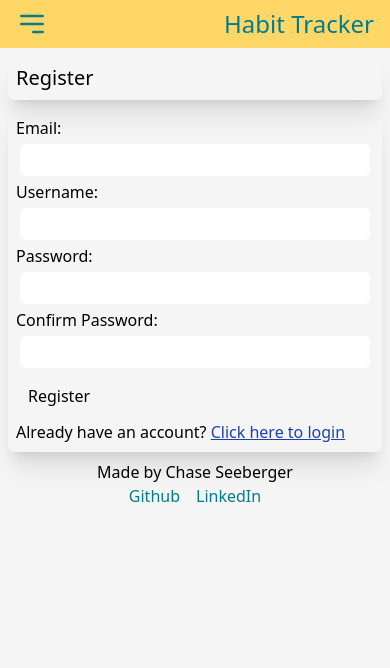
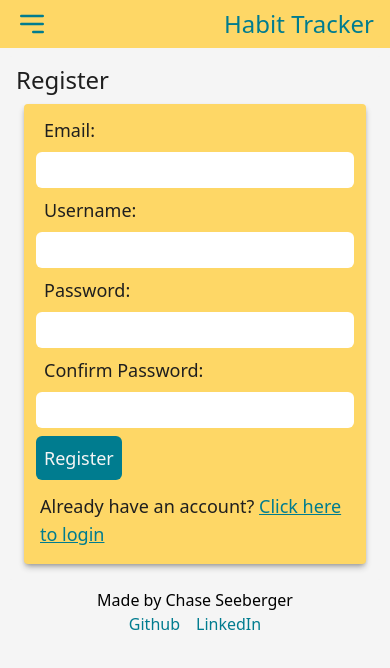
Before and after one commit to ChaseLee21/Habit-Tracker, a React (Vite) app in the folder client/: page /register in a window 390 px wide. Shown: the top 668 px of the page. Built offline with nearby package versions, Linux system fonts and the light colour scheme.

Commit message:
refactor: Update Register styling for consistency and responsiveness

```diff
--- a/client/src/views/Register.jsx
+++ b/client/src/views/Register.jsx
@@ -38,21 +38,21 @@ function Register () {
     }
 
     return (
-        <>
-            <h2 className="flex rounded-md m-2 bg-secondaryBg text-secondaryText p-2 text-xl shadow-xl">Register</h2>
-            <form className="flex flex-col m-2 p-2 bg-secondaryBg rounded-md shadow-xl" onSubmit={handleRegisterSubmit}>
-                <label htmlFor="email" className="text-secondaryText">Email:</label>
+        <section className='bg-colorBg text-colorText rounded p-2 m-2 h-fit'>
+            <h2 className="text-2xl">Register</h2>
+            <form className="flex flex-col m-2 p-2 bg-colorBgAlt rounded shadow-md shadow-colorShadow text-lg" onSubmit={handleRegisterSubmit}>
+                <label htmlFor="email" className="p-1 mx-2">Email:</label>
                 <input type="email" id="email" name="email" autoComplete='email' className="p-1 m-1 rounded-md" />
-                <label htmlFor="username" className="text-secondaryText">Username:</label>
+                <label htmlFor="username" className="p-1 mx-2">Username:</label>
                 <input type="text" id="username" name="username" autoComplete='username' className="p-1 m-1 rounded-md" />
-                <label htmlFor="password" className="text-secondaryText">Password:</label>
+                <label htmlFor="password" className="p-1 mx-2">Password:</label>
                 <input type="password" id="password" name="password" autoComplete='new-password' className="p-1 m-1 rounded-md" />
-                <label htmlFor="confirmPassword" className="text-secondaryText">Confirm Password:</label>
+                <label htmlFor="confirmPassword" className="p-1 mx-2">Confirm Password:</label>
                 <input type="password" id="confirmPassword" name="confirmPassword" className="p-1 m-1 rounded-md" />
-                <button type="submit" className="bg-primaryBg text-primaryText w-fit p-2 rounded-md m-1">Register</button>
-                <p>Already have an account? <Link to={'/login'} className='text-blue-800 underline'>Click here to login</Link></p>
+                <button type="submit" className="bg-colorButtonBgAlt text-colorButtonTextAlt w-fit p-2 rounded-md m-1">Register</button>
+                <p className='m-2'>Already have an account? <Link to={'/login'} className='text-colorLink hover:text-colorLinkHover underline'>Click here to login</Link></p>
             </form>
-        </>
+        </section>
     )
 }
 
```
